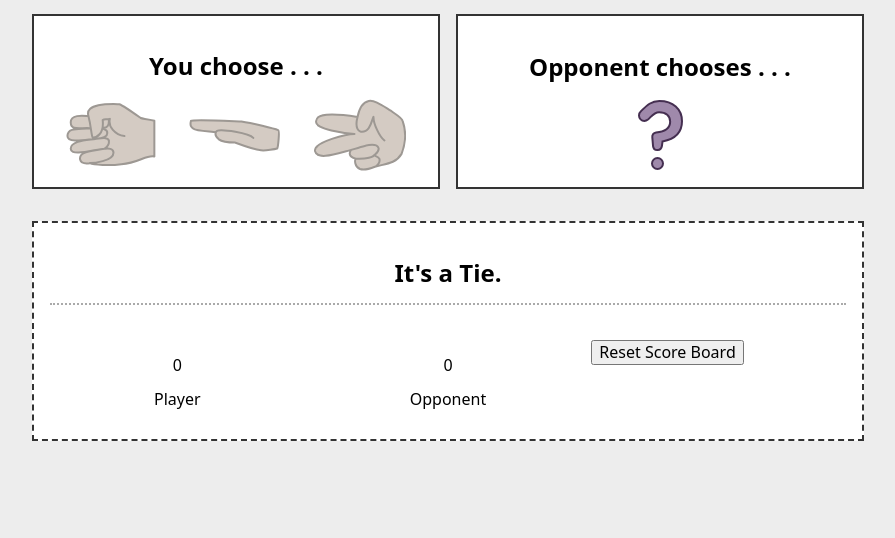
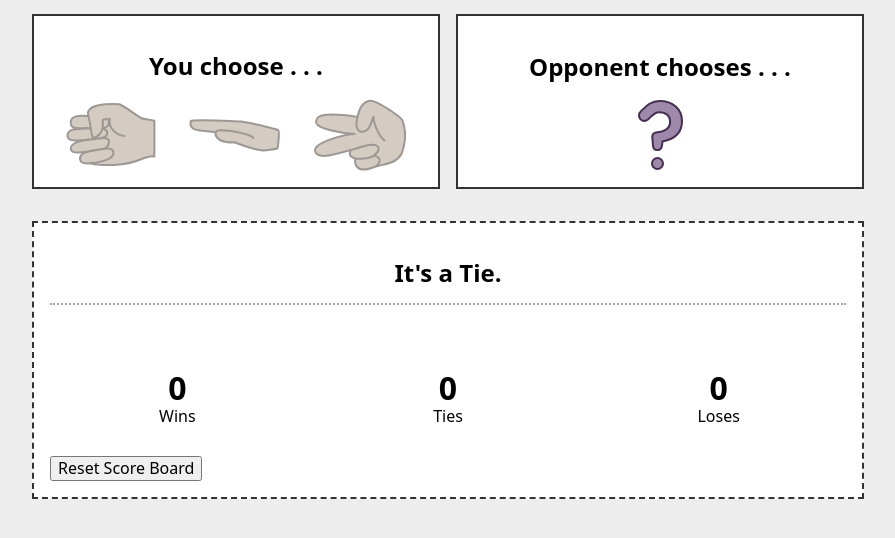
Before and after one commit to AdLOak/RPSproject, a plain HTML site: page index.html in a window 1280 px wide. Shown: the part 82-620 px from the top of the page, without its empty margins (192-1087 px from the left). Drawn offline with Linux system fonts and the light colour scheme.

Commit message:
adds labels and containers for  win, loses and tie counts

```diff
--- a/index.html
+++ b/index.html
@@ -26,13 +26,17 @@
     </main>
     <section class="scoreboard">
       <h2 id="result">It's a Tie.</h2>
-      <div id="play" class="score">
-        <p id="pscore">0</p>
-        <p class="label">Player</p>
+      <div id="won" class="score">
+        <p id="numWon">0</p>
+        <p class="label">Wins</p>
       </div>
-      <div id="opp" class="score">
-        <p id="oscore">0</p>
-        <p class="label">Opponent</p>
+      <div id="tied" class="score">
+        <p id="numTied">0</p>
+        <p class="label">Ties</p>
+      </div>
+      <div id="lost" class="score">
+        <p id="numLost">0</p>
+        <p class="label">Loses</p>
       </div>
       <div class="reset">
         <button onclick="resetScore()">Reset Score Board</button>
```
